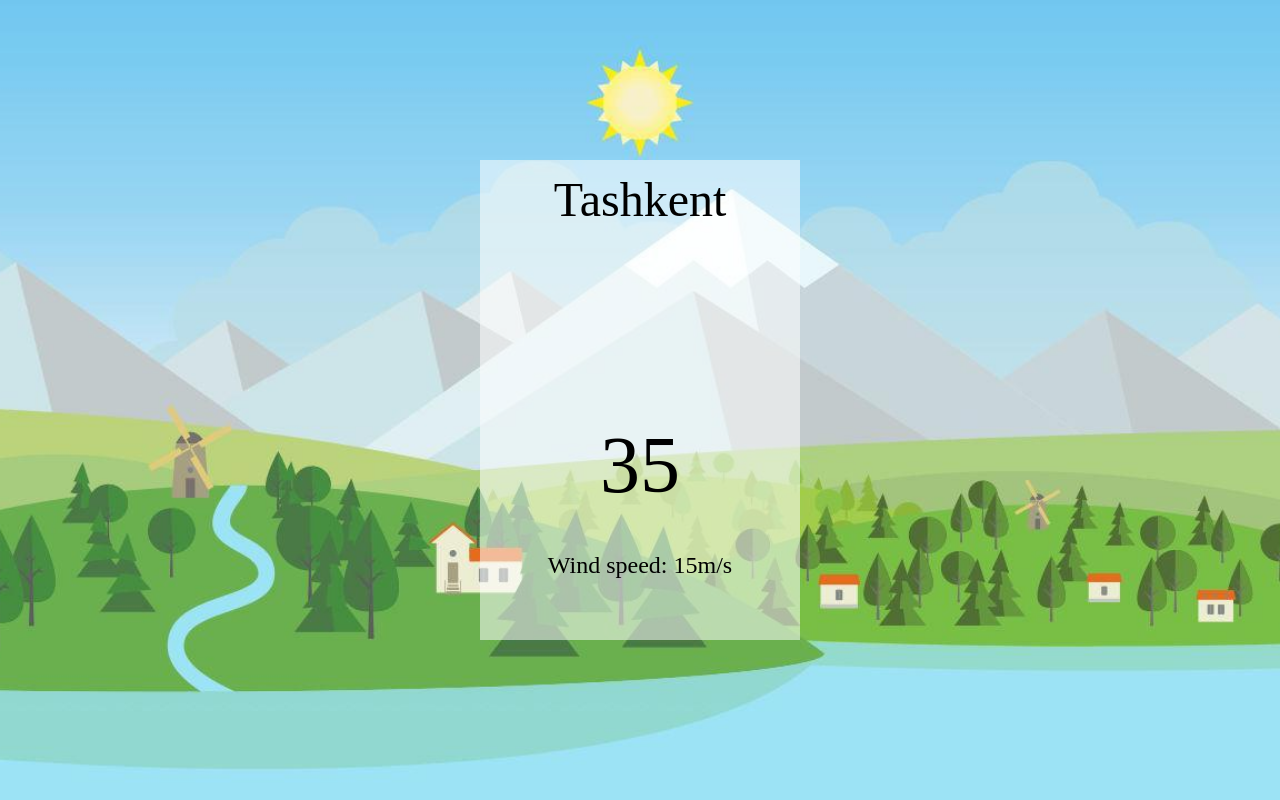
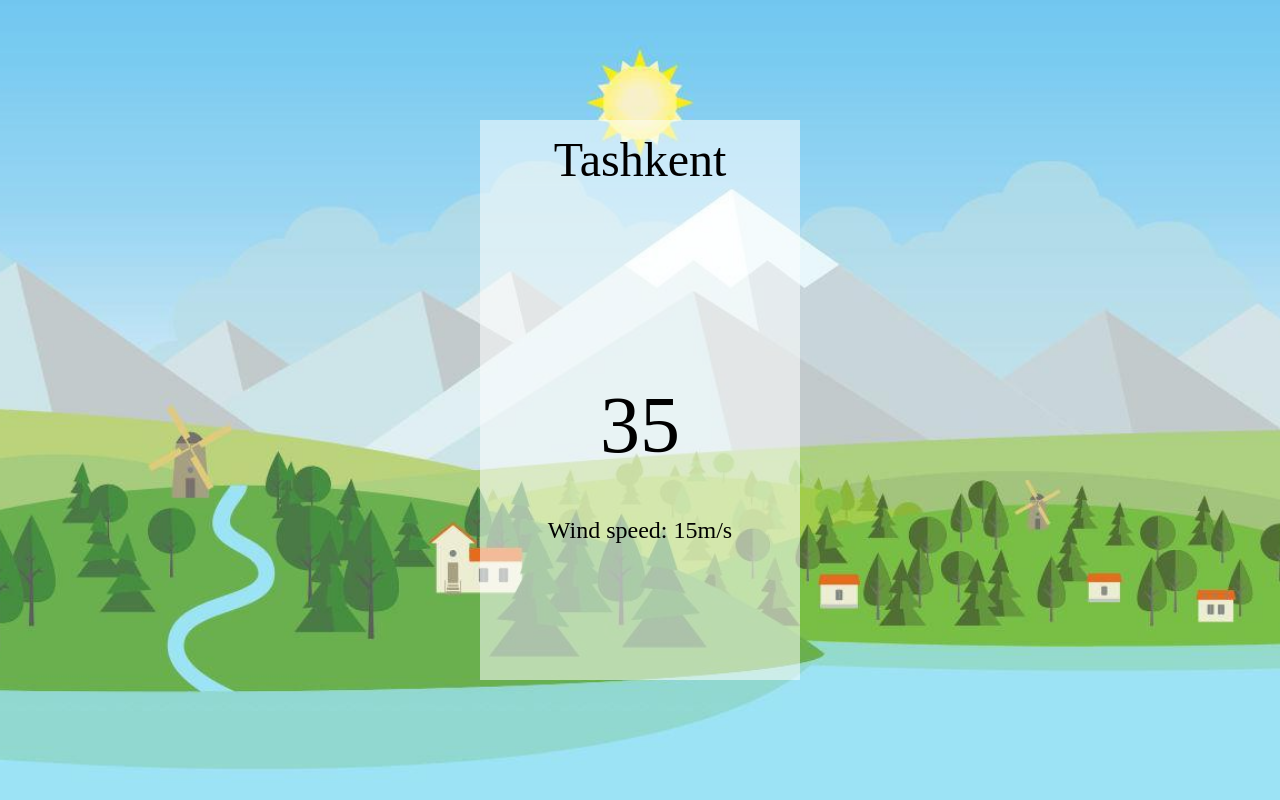
Before and after one commit to kahhorjonov/Portfolio-Vanilla-JS, a plain HTML site: page index.html in a window 1280 px wide. Drawn offline with Linux system fonts and the light colour scheme; no server answers.

Commit message:
webAppWeather

```diff
--- a/style.css
+++ b/style.css
@@ -19,7 +19,7 @@ body {
 
 .wrapper {
   width: 25%;
-  height: 60%;
+  height: 70%;
   background-color: rgba(255, 255, 255, 0.541);
   display: flex;
   flex-direction: column;
@@ -61,7 +61,7 @@ nav p {
 footer {
     width: 100%;
     text-align: center;
-    line-height: 50px;
+    line-height: 60px;
     font-size: 1.5rem;
 }
 
```
